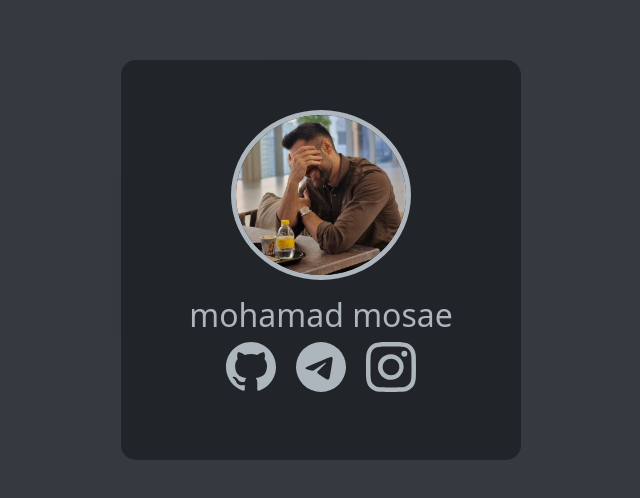
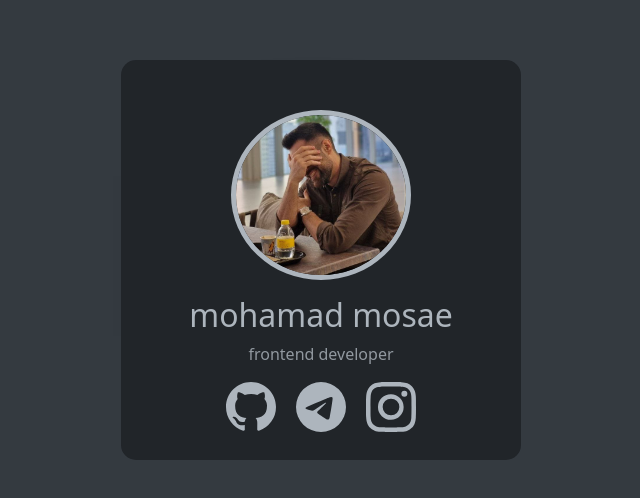
Before and after one commit to mohamadmosae/profile-cart, a plain HTML site: page Index.html in a window 1280 px wide. Shown: the part 140-638 px from the top of the page, without its empty margins (319-959 px from the left). Drawn offline with nearby package versions, Linux system fonts and the light colour scheme.

Commit message:
add new line html

```diff
--- a/Index.css
+++ b/Index.css
@@ -49,3 +49,7 @@ svg{
 svg:hover{
       color: #343a40;
 }
+p{
+      color: #adb5bd ;
+      opacity: .8;
+}
--- a/Index.html
+++ b/Index.html
@@ -13,7 +13,9 @@
       <div class="img">
             <img src="image/profile1.jpg "  alt="profile">
       </div>
+
       <h2 class="name">mohamad mosae</h2>
+      <p>frontend developer</p>
       <div class="icons ">
 <div class="icon">
 <a href="https://github.com/mohamadmosae">             <svg xmlns="http://www.w3.org/2000/svg" width="50" height="50"  fill="currentColor" class="bi bi-github" viewBox="0 0 16 16">
```
